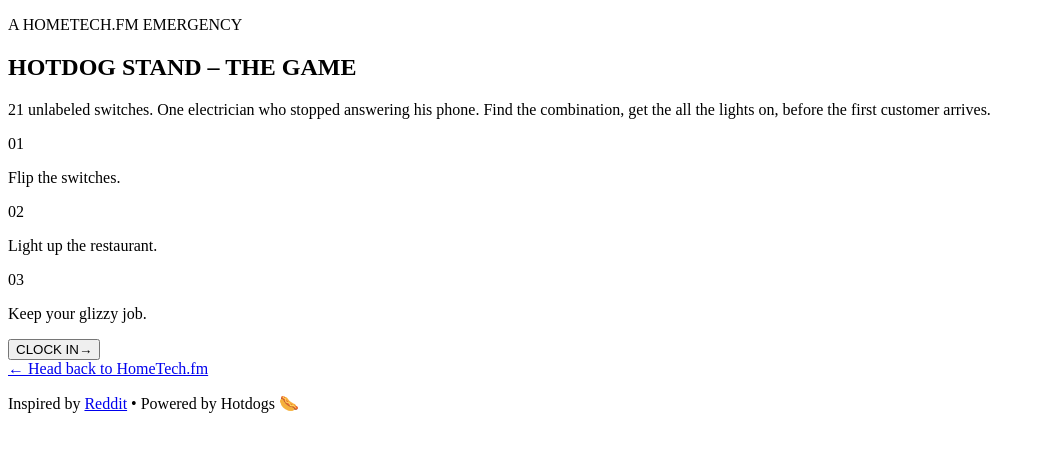
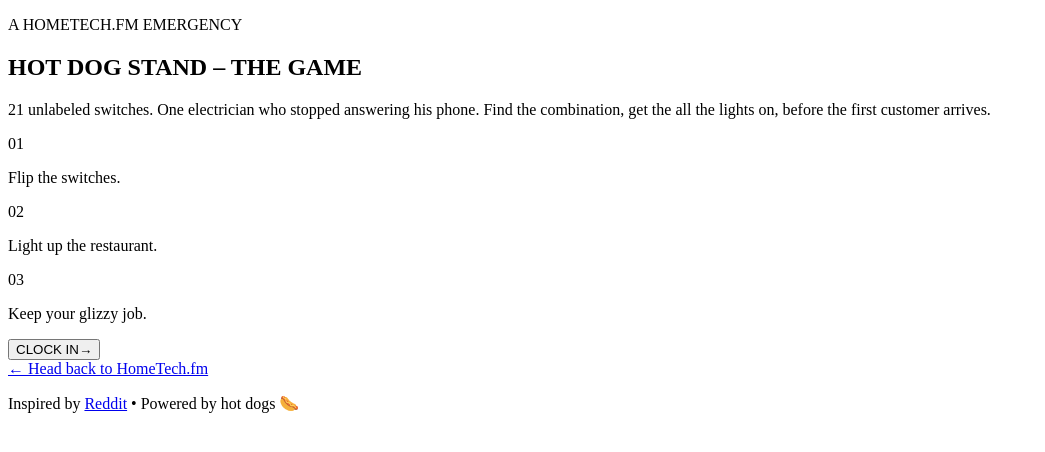
Before and after one commit to sethpjohnson/switch-game, a React (Vite) app: page / in a window 1280 px wide. Shown: the top 452 px of the page, without its empty margins (0-1045 px from the left). Built offline with nearby package versions, Linux system fonts and the light colour scheme; the HTML template or start-up script is replaced by a standard one; a web font is replaced by a local one.

Commit message:
Polish public game copy

```diff
--- a/index.html
+++ b/index.html
@@ -6,7 +6,7 @@
     <meta name="theme-color" content="#151712" />
     <meta
       name="description"
-      content="Twenty-one switches. Hidden wiring. One hotdog stand that should have opened five minutes ago."
+      content="Twenty-one switches. Hidden wiring. One hot dog stand that should have opened five minutes ago."
     />
     <link rel="preconnect" href="https://fonts.googleapis.com" />
     <link rel="preconnect" href="https://fonts.gstatic.com" crossorigin />
@@ -14,7 +14,7 @@
       href="https://fonts.googleapis.com/css2?family=Barlow+Condensed:wght@600;700;800;900&family=IBM+Plex+Mono:wght@400;500;600&display=swap"
       rel="stylesheet"
     />
-    <title>Hotdog Stand – The Game</title>
+    <title>Hot Dog Stand – The Game | HomeTech.fm</title>
   </head>
   <body>
     <div id="root"></div>
--- a/src/App.tsx
+++ b/src/App.tsx
@@ -133,7 +133,7 @@ export function GameSession({ initialLevel = createLevel(1) }: GameSessionProps)
         <div className="brand-lockup">
           <div>
             {/* <small>OPENING CONTROL</small> */}
-            <strong>HOTDOG STAND – THE GAME</strong>
+            <strong>HOT DOG STAND – THE GAME</strong>
           </div>
         </div>
         <div className="level-readout">
@@ -262,7 +262,7 @@ function App() {
         <div className="intro-kicker">
         </div>
         <p className="eyebrow">A HOMETECH.FM EMERGENCY</p>
-        <h1 id="game-title">HOTDOG STAND – THE GAME</h1>
+        <h1 id="game-title">HOT DOG STAND – THE GAME</h1>
         <p className="intro-copy">
           21 unlabeled switches. One electrician who stopped answering his phone. Find the
           combination, get the all the lights on, before the first customer arrives.
@@ -281,7 +281,7 @@ function App() {
             ← Head back to HomeTech.fm
           </div>
         </a>
-        <p className="fine-print">Inspired by <a href="https://www.reddit.com/r/electricians/comments/1vrpfw5/21_gang/" target="_blank" rel="noopener noreferrer">Reddit</a> • Powered by Hotdogs 🌭</p>
+        <p className="fine-print">Inspired by <a href="https://www.reddit.com/r/electricians/comments/1vrpfw5/21_gang/" target="_blank" rel="noopener noreferrer">Reddit</a> • Powered by hot dogs 🌭</p>
 
       </section>
     </main>
```
Also changed, not shown: 2 other files (tests, documents, lock files or other folders).
